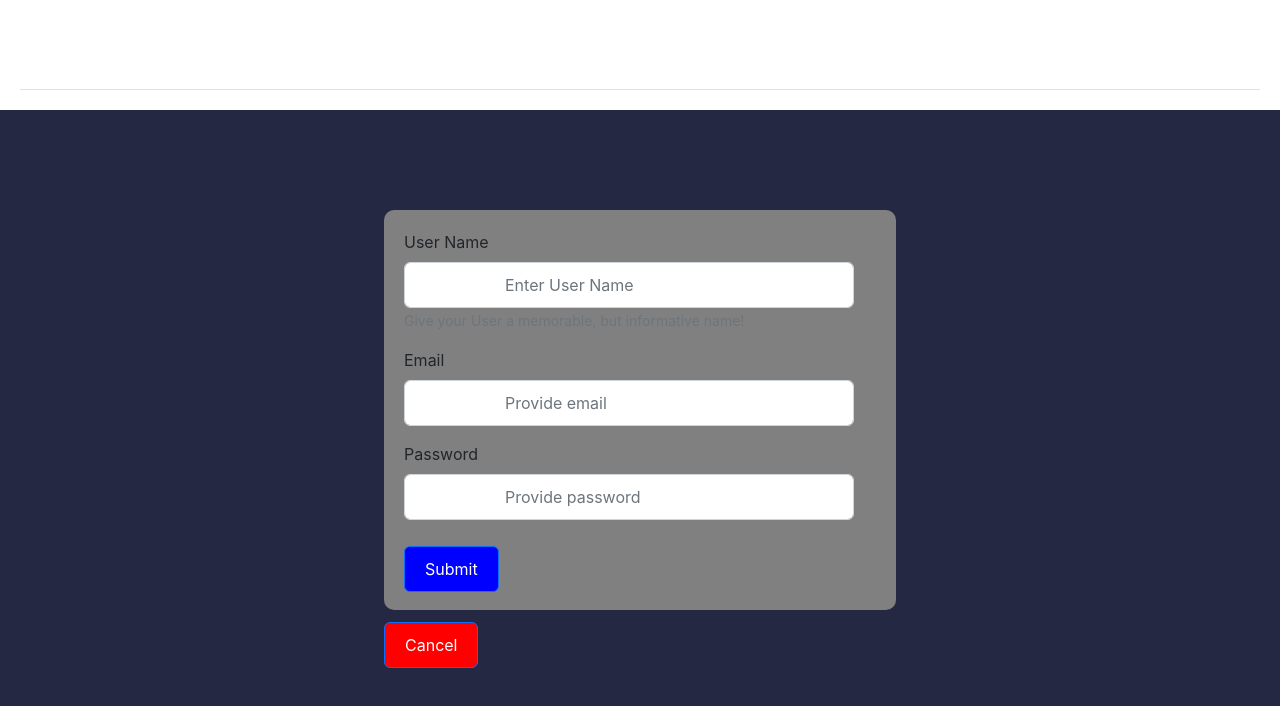
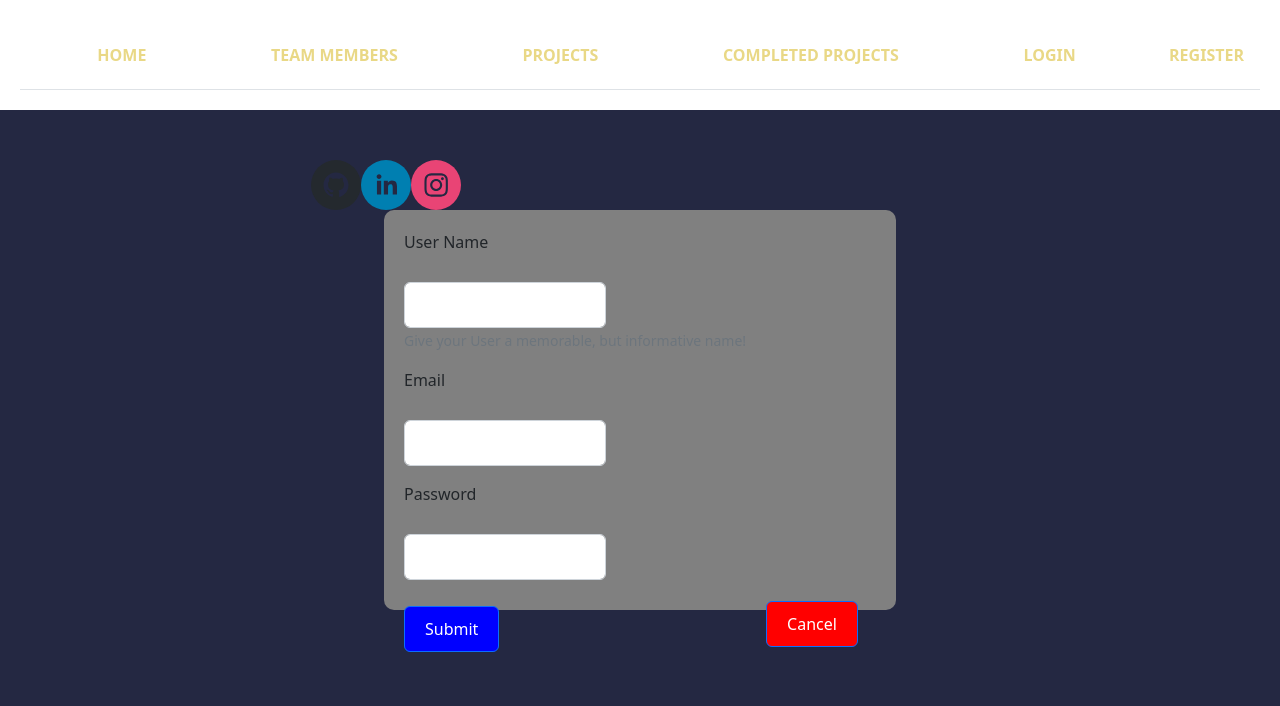
Before and after one commit to Fleur41/Project-Management-Client, a React (Create React App) app: page /register in a window 1280 px wide. Shown: the top 706 px of the page. Built offline with nearby package versions, Linux system fonts and the light colour scheme; no server answers; the HTML template or start-up script is replaced by a standard one.

Commit message:
Completed some changes

```diff
--- a/package.json
+++ b/package.json
@@ -24,6 +24,7 @@
     "react-router": "^6.8.2",
     "react-router-dom": "^6.8.2",
     "react-scripts": "5.0.1",
+    "react-social-icons": "^5.15.0",
     "web-vitals": "^2.1.4"
   },
   "scripts": {
--- a/src/App.css
+++ b/src/App.css
@@ -1,4 +1,6 @@
 .App {
+  min-height: 100vh;
+  min-width: 100vw;
   text-align: center;
 }
 
@@ -14,18 +16,18 @@
 }
 
 .App-header {
-  background-color: #282c34;
+  background-color: #114f45;
   min-height: 100vh;
   display: flex;
   flex-direction: column;
   align-items: center;
   justify-content: center;
   font-size: calc(10px + 2vmin);
-  color: white;
+  color: rgb(255, 255, 255);
 }
 
 .App-link {
-  color: #61dafb;
+  color: #c8fb61;
 }
 
 @keyframes App-logo-spin {
--- a/src/App.js
+++ b/src/App.js
@@ -170,9 +170,10 @@ function App() {
           }
         />
       </Routes>
+      <Footer/>
       </BrowserRouter>
 
-      <Footer/>
+
     </div>
   );
 }
--- a/src/components/AddProject.js
+++ b/src/components/AddProject.js
@@ -8,10 +8,8 @@ export default function AddProject({addProject, setAddProject, onAddNewProject,
 
     return(
         <div>
-
-
             {
-            //if add project
+            //if you add project
             addProject ?
             //display add project form
             <AddProjectForm setAddProject={setAddProject} onCancelAdd={onCancelAdd} onAddNewProject={onAddNewProject} userList={userList}/>
--- a/src/components/ArchiveContainer.js
+++ b/src/components/ArchiveContainer.js
@@ -26,7 +26,7 @@ export default function ArchiveContainer({
 
   return (
     <div className="completed--projects" style={{border:"2px solid", background:"#242842", height:"100%"}}>
-      <h1 style={{color:"white"}}>Completed Projects</h1>
+      <h1 style={{color:"aqua"}}>Completed Projects</h1>
       {projectCards}
     </div>
   );
--- a/src/components/Footer.js
+++ b/src/components/Footer.js
@@ -1,11 +1,26 @@
-import React from 'react'
+import React from "react";
+import { SocialIcon } from "react-social-icons";
 
-function Footer() {
-    return (
-        <div className='Footer'>
-            <small>&copy; Cynthia Jepkosgei 2023</small>
-        </div>
-    )
-}
+const Footer = () => {
+  return (
+    <footer className="Footer">
+      <div className="Footer-social-media">
+        <a href="https://www.facebook.com/fleur.gael?mibextid=ZbWKwL">
+          <i className="fab fa-facebook-square fa-2x"></i>
+        </a>
+        <a href="https://twitter.com/Fleurkings41?t=Ir1bmudn-9gf-UnlyIEuUQ&s=08">
+          <i className="fab fa-twitter-square fa-2x"></i>
+        </a>
+        <a href="https://instagram.com/fle_ur41?igshid=ZDdkNTZiNTM=">
+          <i className="fab fa-instagram fa-2x"></i>
+        </a>
+        <SocialIcon url="https://github.com/Fleur41" />
+        <SocialIcon url="https://www.linkedin.com/in/simon-muriithi-37b600227/" />
+        <SocialIcon url="https://instagram.com/fle_ur41?igshid=ZDdkNTZiNTM=" />
+      </div>
+      <p>Copyright © 2023 Simon Muriithi</p>
+    </footer>
+  );
+};
 
-export default Footer
+export default Footer;
--- a/src/components/LogIn.js
+++ b/src/components/LogIn.js
@@ -80,7 +80,7 @@ export default function Login({ handleUserLogin, onCancelAddUser, userList }) {
         </Button>
       </Form>
 
-      <Button onClick={onCancelAddUser} variant="primary" type="text" style={{marginTop:"10px", padding:"10px 20px", background:"red"}}>
+      <Button onClick={onCancelAddUser} variant="primary" type="text" style={{marginRight:"auto", padding:"10px 20px", background:"red"}}>
         Cancel
       </Button>
     </div>
--- a/src/components/Navbar.css
+++ b/src/components/Navbar.css
@@ -1,28 +1,43 @@
 .Nav--item{
     padding-left: 10px;
     margin-Left:20px ;
+    font-size: 16px;
+    text-transform: uppercase;
 
+}
+.Nav--item a {
+    font-weight: bold;
+    transition: all 0.3s ease;
+}
+
+.Nav--item a:hover {
+    background-color: #f2f2f2;
+    border-bottom: 2px solid #333;
 }
 .Nav--link{
     text-decoration: none;
-    color: white;
+    color: rgb(233, 216, 134);
     font-weight: bold;
-    background-color: rgba(22, 22, 63, 0.856);
+    background-color: rgba(118, 105, 36, 0.856);
     border-radius: 5px;
-    padding: 12px;
+    padding: 15px;
 }
 .Nav--link:hover{
-    color: rgb(226, 205, 16);
+    color: rgb(147, 133, 4);
     background-color: rgb(97, 24, 180);
 }
 .logout{
     color: white;
     font-weight: bold;
-    background-color: rgba(22, 22, 63, 0.856);
+    background-color: rgba(113, 237, 164, 0.856);
     border-radius: 5px;
-    padding: 12px;
+    padding: 15px;
     justify-items: right;
-    margin-top: 58px;
-
+    margin-top: 60px;
 
 }
+
+.logout:hover {
+    background-color: #333;
+    color: #f2f2f2;
+}
--- a/src/components/Register.js
+++ b/src/components/Register.js
@@ -20,7 +20,7 @@ function Register() {
               />
 
               <Form.Text className="text-muted">
-                Give your User a memorable, but informative name!
+                Give your User a memorable and informative name!
               </Form.Text>
             </Form.Group>
 
--- a/src/index.css
+++ b/src/index.css
@@ -1,5 +1,6 @@
-body {
+body html{
   margin: 0;
+  background-color: aqua;
   font-family: -apple-system, BlinkMacSystemFont, 'Segoe UI', 'Roboto', 'Oxygen',
     'Ubuntu', 'Cantarell', 'Fira Sans', 'Droid Sans', 'Helvetica Neue',
     sans-serif;
@@ -11,3 +12,16 @@ code {
   font-family: source-code-pro, Menlo, Monaco, Consolas, 'Courier New',
     monospace;
 }
+.Footer{
+  display: flex;
+  justify-content: space-evenly;
+  align-items: center;
+}
+.Footer-social-media{
+  margin: 20px;
+}
+.login--form input{
+  width: 200px;
+  margin-top: 20px;
+  text-align: start;
+}
```
Also changed, not shown: 1 other file (tests, documents, lock files or other folders).
